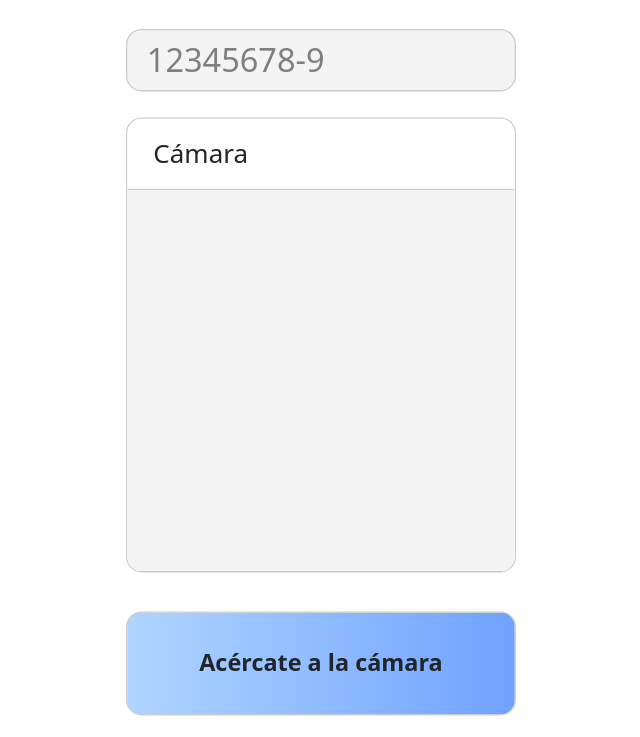
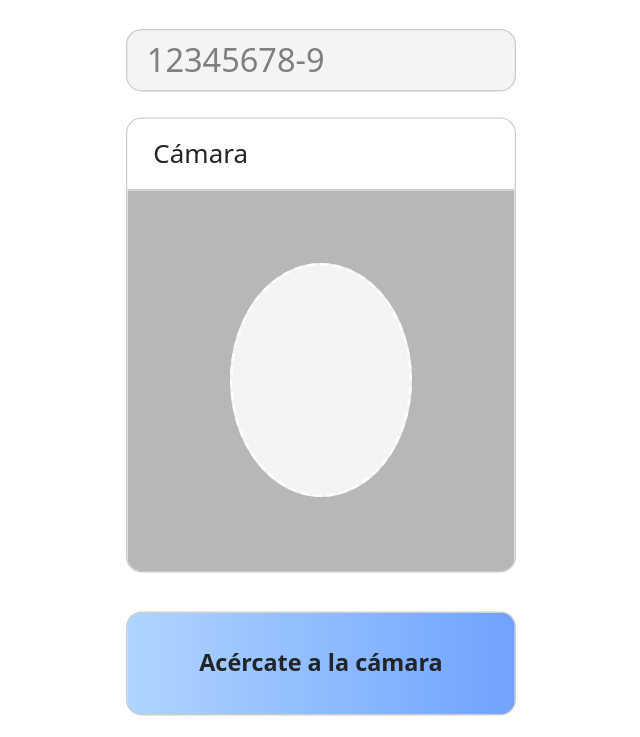
Before and after one commit to patricioespinozaa/FaceGate, a Flask app: page /facegate/app-front/student in a window 1280 px wide. Shown: the part 204-941 px from the top of the page, without its empty margins (332-972 px from the left). Run offline with Flask 3, Linux system fonts and the light colour scheme.

Commit message:
Feat(style): se añade silueta a la vista de student

```diff
--- a/app-front/static/css/styles.css
+++ b/app-front/static/css/styles.css
@@ -387,3 +387,27 @@
       transform-origin: top center;
     }
   }
+.face-guide-overlay {
+    position: absolute;
+    top: 50%;
+    left: 50%;
+    width: 140px;
+    height: 180px;
+    transform: translate(-50%, -50%);
+    border: 2px dashed rgba(255, 255, 255, 0.8);
+    border-radius: 50%;
+    box-shadow: 0 0 0 9999px rgba(0, 0, 0, 0.25);
+    pointer-events: none;
+}
+/*
+.face-guide-overlay {
+    position: absolute;
+    top: 60%;
+    left: 50%;
+    width: 400px;
+    transform: translate(-50%, -50%);
+    opacity: 1;
+    pointer-events: none;
+    z-index: 3;
+  }
+*/
--- a/app-front/templates/student.html
+++ b/app-front/templates/student.html
@@ -25,6 +25,8 @@
                     <div class="box-body">
                         <div class="box-body d-flex justify-content-center align-items-center" id="camera-body-student">
                             <video autoplay="true" id="video-stream-student"></video>
+                            <!-- Guía facial <div class="face-guide-overlay"></div> <img src="{{ url_for('static', filename='img/frame3.png') }}" class="face-guide-overlay" />-->
+                            <div class="face-guide-overlay"></div>
                             <img id="captured-photo" style="display: none;" />
                         </div>
                     </div>
```
